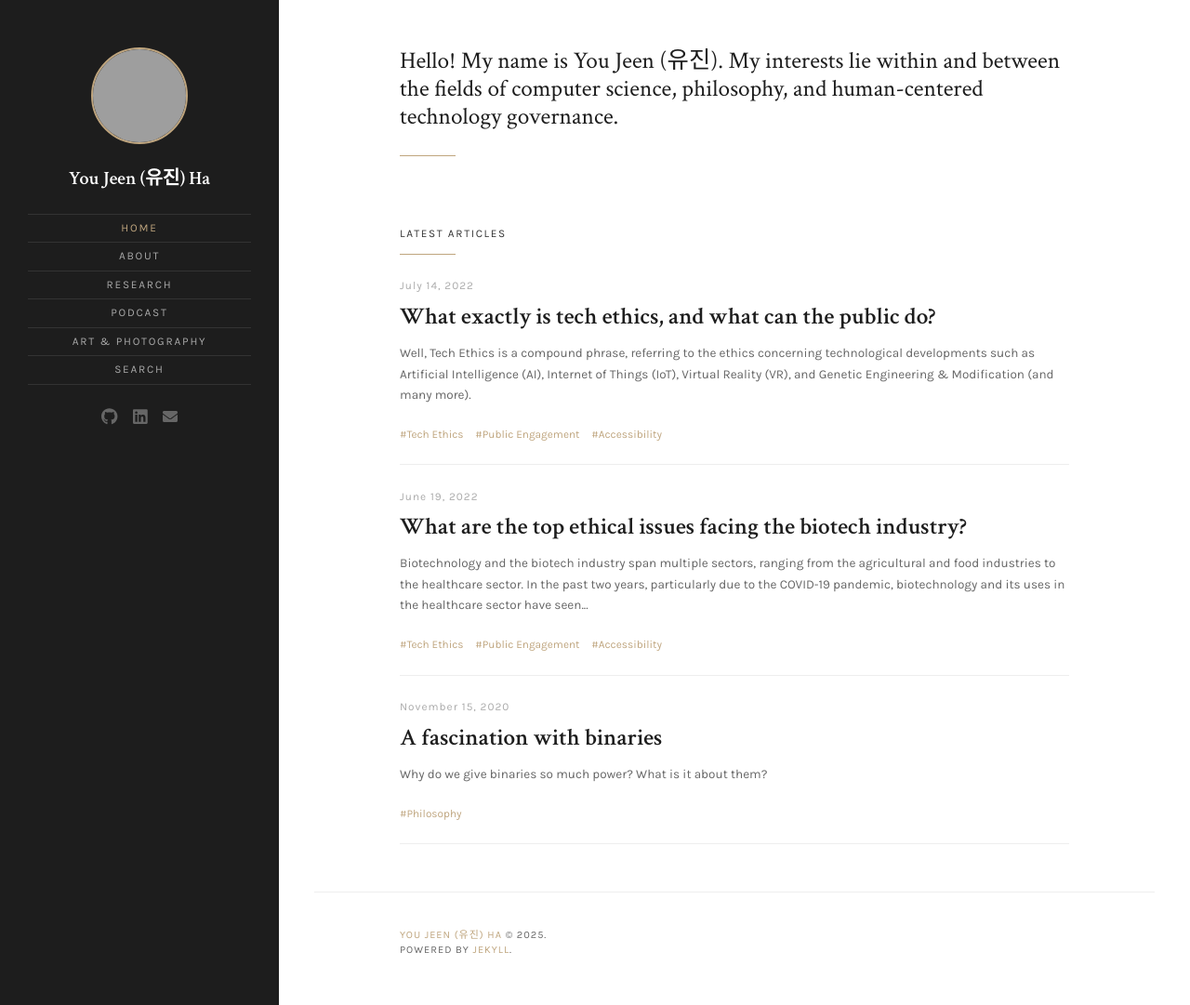
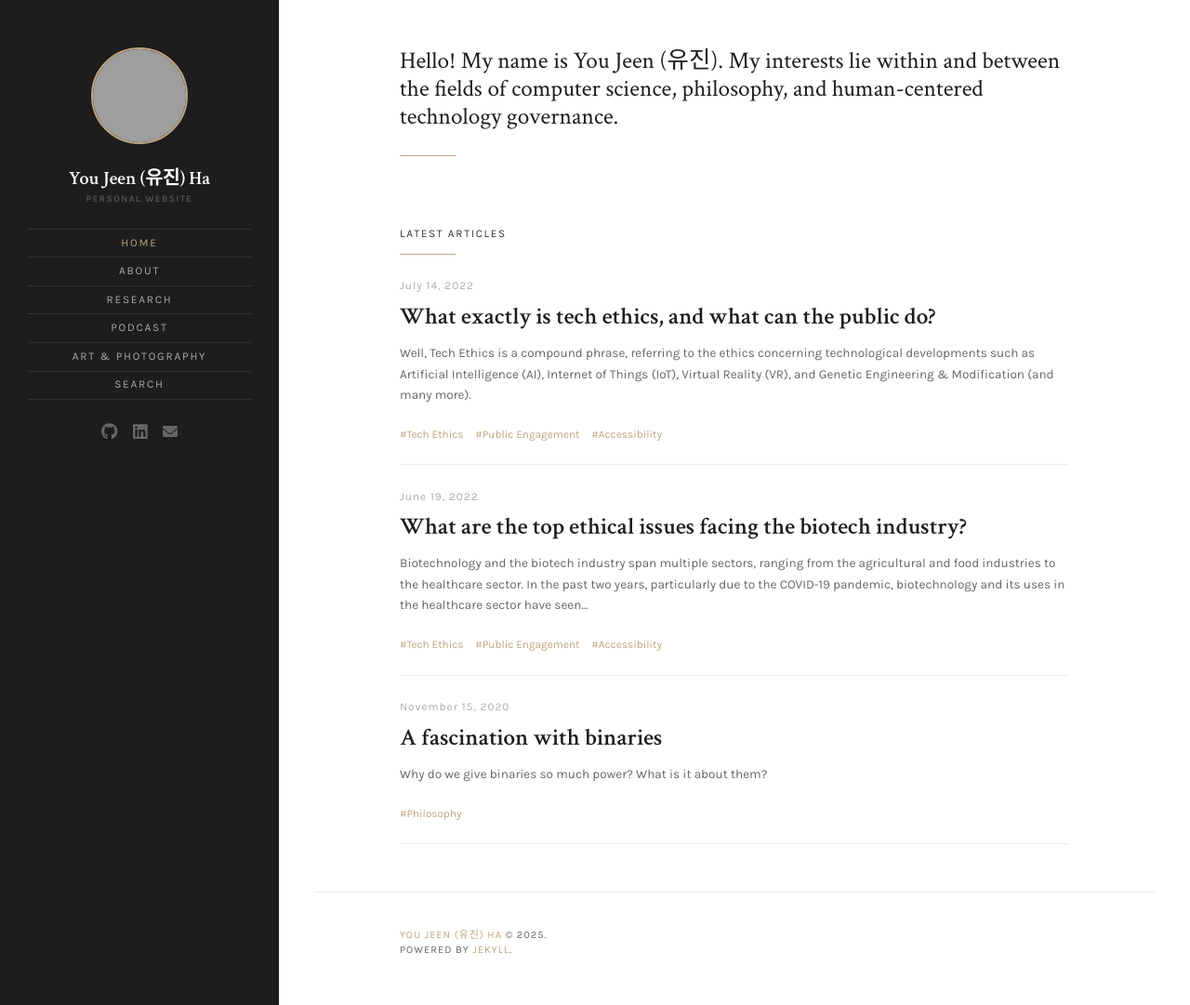
Before and after one commit to hyoujeen/hyoujeen.github.io, a Jekyll site: the page built from index.html, in a window 1280 px wide and 1081 px high. Shown: the whole window at 93% size. Built offline with Jekyll 4.4.1, drawn with Linux system fonts in a browser that asks for light colours; the list of posts is cut into pages by our own code; grey boxes are pictures that could not be loaded.

Commit message:
Update _config.yml

```diff
--- a/_config.yml
+++ b/_config.yml
@@ -1,7 +1,7 @@
 # Site setings
 repository: hyoujeen/hyoujeen.github.io
 name: 'You Jeen (유진) Ha'
-#description: 'Law Student'
+description: 'Personal Website'
 #meta_description: 'Jekyll template, minimal style, perfect for bloggers.'
 logo:
 # Author image is used in site sidebar and greetings in the home page hero text
```
